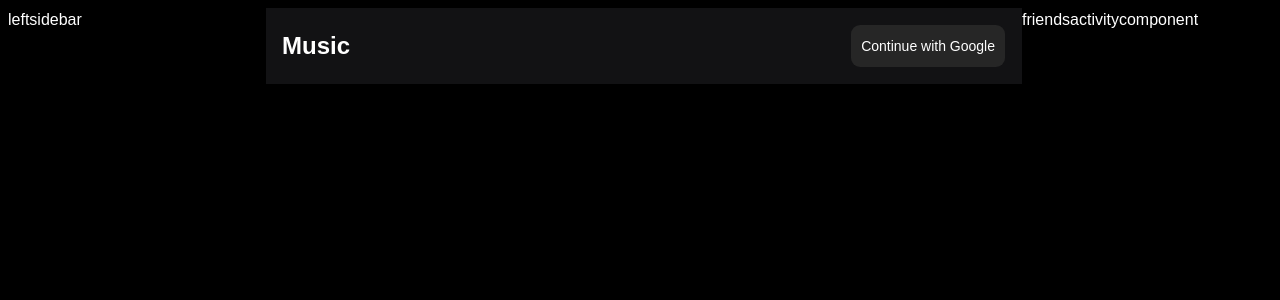
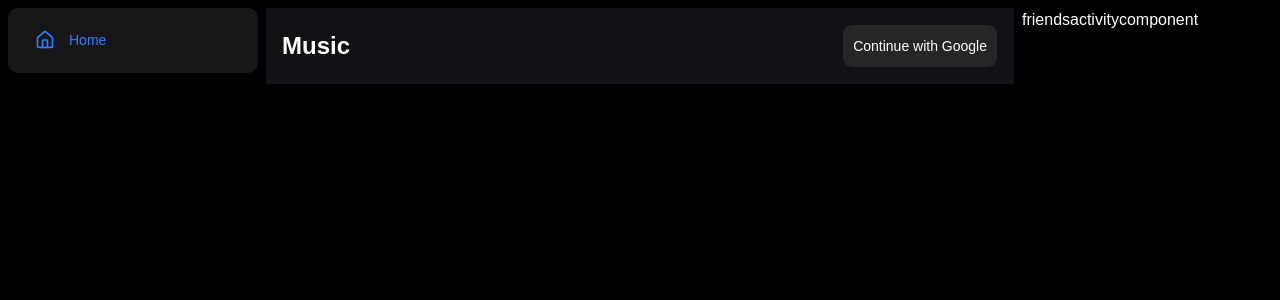
Before and after one commit to Alex-Dandamudi/music-app, a React (Vite) app in the folder frontend/music-app/: page / in a window 1280 px wide. Shown: the top 300 px of the page. Built offline with nearby package versions, Linux system fonts and the light colour scheme; no server answers.

Commit message:
added navigation section

```diff
--- a/frontend/music-app/src/App.tsx
+++ b/frontend/music-app/src/App.tsx
@@ -3,6 +3,7 @@ import HomePage from "./pages/home/HomePage"
 import AuthCallbackPage from "./pages/auth-callback/AuthCallbackPage"
 import { AuthenticateWithRedirectCallback } from "@clerk/react"
 import MainLayout from "./layout/MainLayout"
+import ChatPage from "./pages/chat/ChatPage"
 
 function App() {
 
@@ -16,6 +17,7 @@ function App() {
         <Route path="/auth-callback" element={<AuthCallbackPage />} />
         <Route element={<MainLayout />}>
         <Route path="/" element={<HomePage />} />
+        <Route path="/chat" element={<ChatPage />} />
         </Route>
 
       </Routes>
--- a/frontend/music-app/src/layout/MainLayout.tsx
+++ b/frontend/music-app/src/layout/MainLayout.tsx
@@ -1,5 +1,6 @@
 import { Outlet } from "react-router-dom";
 import { ResizablePanelGroup, ResizablePanel, ResizableHandle } from "@/components/ui/resizable";
+import LeftSidebar from "./components/LeftSidebar";
 
 const MainLayout = () => {
     const isMobile=false;
@@ -9,7 +10,7 @@ const MainLayout = () => {
 
             {/* left sidebar */}
             <ResizablePanel defaultSize={20} minSize={isMobile ? 0 :10} maxSize={250}>
-                leftsidebar
+                <LeftSidebar/>
             </ResizablePanel>
             <ResizableHandle className="w-2 bg-black rounded-lg transition-colors"/>
 
@@ -17,6 +18,7 @@ const MainLayout = () => {
             <ResizablePanel defaultSize={isMobile ? 80 : 40}>
                 <Outlet />
             </ResizablePanel>
+            <ResizableHandle className="w-2 bg-black rounded-lg transition-colors"/>
 
             {/* right sidebar */}
             <ResizablePanel defaultSize={20} minSize={0} maxSize={250} collapsedSize={0}>
--- /dev/null
+++ b/frontend/music-app/src/layout/components/LeftSidebar.tsx
@@ -0,0 +1,35 @@
+import { Link } from "react-router-dom";
+import { HomeIcon, MessageCircleIcon } from "lucide-react";
+import { cn } from "@/lib/utils";
+import { buttonVariants } from "@/components/ui/button";
+import { Show } from "@clerk/react";
+
+
+const LeftSidebar = () => {
+    return <div className="h-full flex flex-col gap-2">
+        {
+            /*Navigation menu*/
+            <div className="bg-neutral-900 rounded-lg p-4">
+                <div className = "space-y-2">
+                    <Link to={"/"}
+                    className={cn(buttonVariants({ variant: "ghost", className: "w-full justify-start text-white hover:bg-zinc-800" }))}>
+                    <HomeIcon className="mr-2 size-5 text-blue-500"/>
+                    <span className="hidden md:inline text-blue-500">Home</span>
+                    </Link>
+
+                    <Show when="signed-in">
+                         <Link to={"/chat"}
+                    className={cn(buttonVariants({ variant: "ghost", className: "w-full justify-start text-white hover:bg-zinc-800" }))}>
+                    <MessageCircleIcon className="mr-2 size-5 text-blue-500"/>
+                    <span className="hidden md:inline text-blue-500">Messages</span>
+                    </Link>
+                    </Show>
+                </div>
+            </div>
+
+            /*Library*/
+        }
+    </div>;
+};
+
+export default LeftSidebar;
--- /dev/null
+++ b/frontend/music-app/src/pages/chat/ChatPage.tsx
@@ -0,0 +1,5 @@
+const ChatPage = () => {
+    return <div>ChatPage</div>;
+};
+
+export default ChatPage;
```
